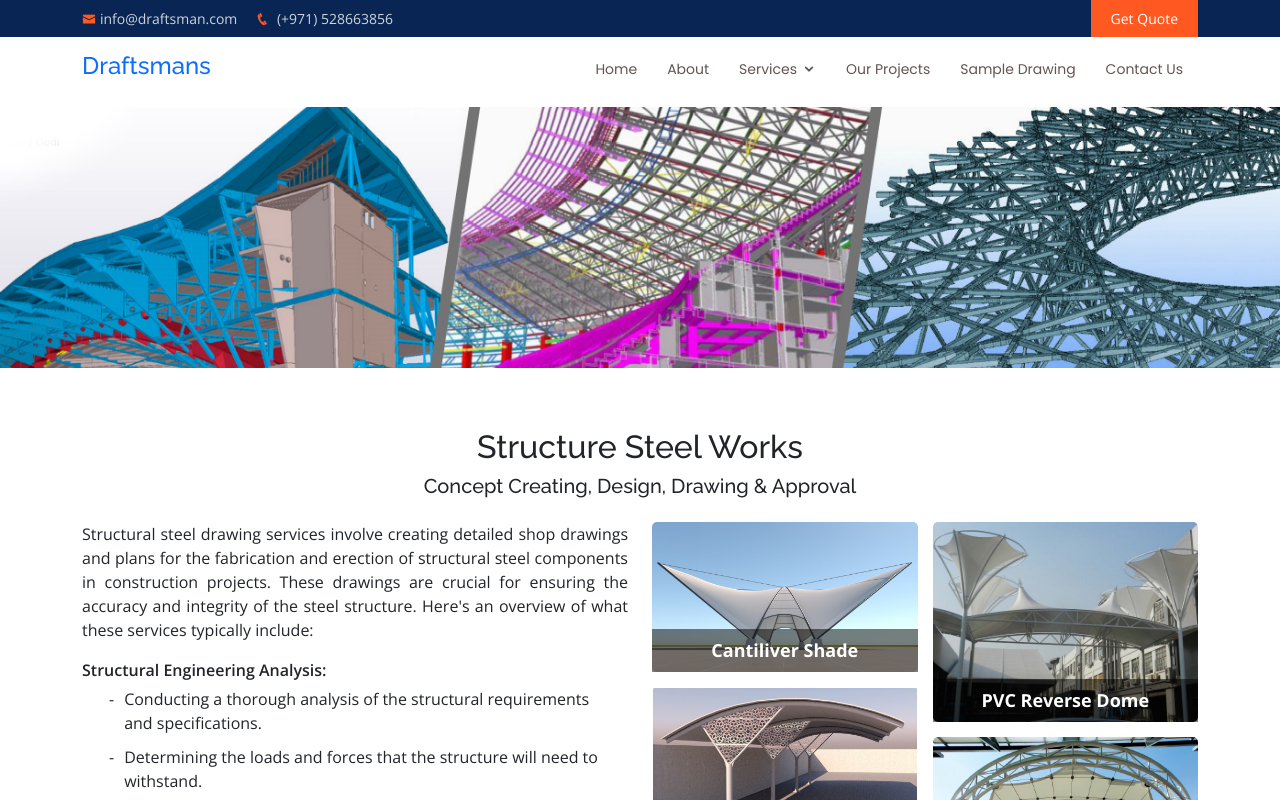
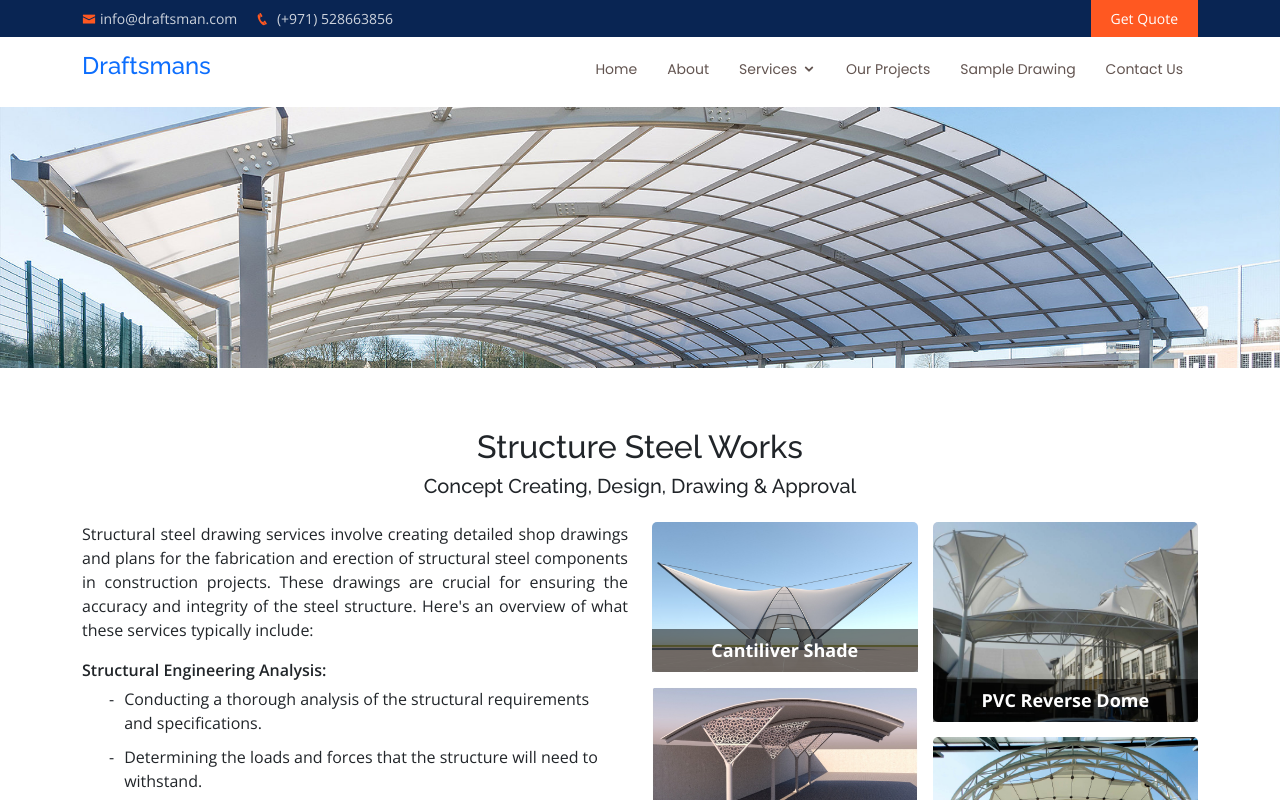
Before and after one commit to subratre/draftsman, a Next.js app: page /structural-steel-works in a window 1280 px wide. Shown: the top 800 px of the page. Built offline with nearby package versions, Linux system fonts and the light colour scheme.

Commit message:
all commit

```diff
--- a/styles/globals.css
+++ b/styles/globals.css
@@ -2440,7 +2440,7 @@ section.non-structral {
   background-size: cover;
 }
 section.non-structral.structral {
-  background: url("/assets/images/Banner2.jpg");
+  background: url("http://localhost:3000/assets/structural/Curved%20Shade.jpg");
   height: 261px;
   background-repeat: no-repeat;
   background-size: cover;
```
